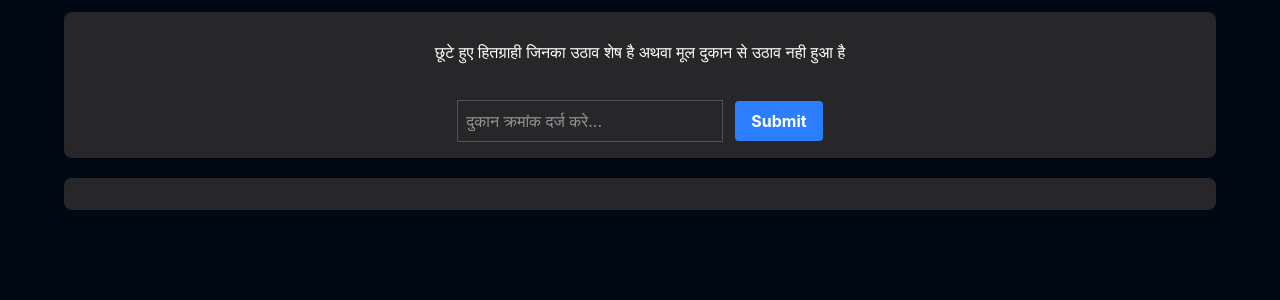
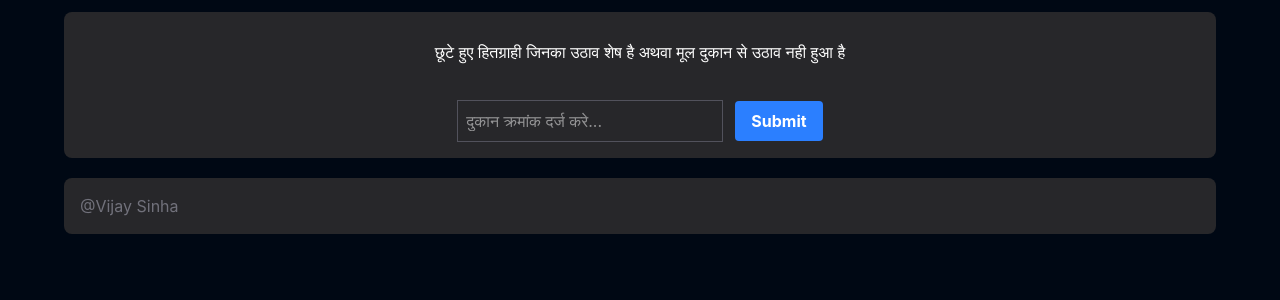
Before and after one commit to vijaysinha/pendingDistributionVercel, a React (Vite) app: page / in a window 1280 px wide. Shown: the top 300 px of the page. Built offline with nearby package versions, Linux system fonts and the light colour scheme.

Commit message:
Update Frame.jsx
Footer data updated

```diff
--- a/src/components/Frame.jsx
+++ b/src/components/Frame.jsx
@@ -181,6 +181,9 @@ function Frame() {
             </div>
           </pre>
         )}
+        <footer className="w-full h-1/3 bg-transparent text-zinc-500">
+                <p>@Vijay Sinha</p>
+        </footer>
       </section>
     </>
   );
```
